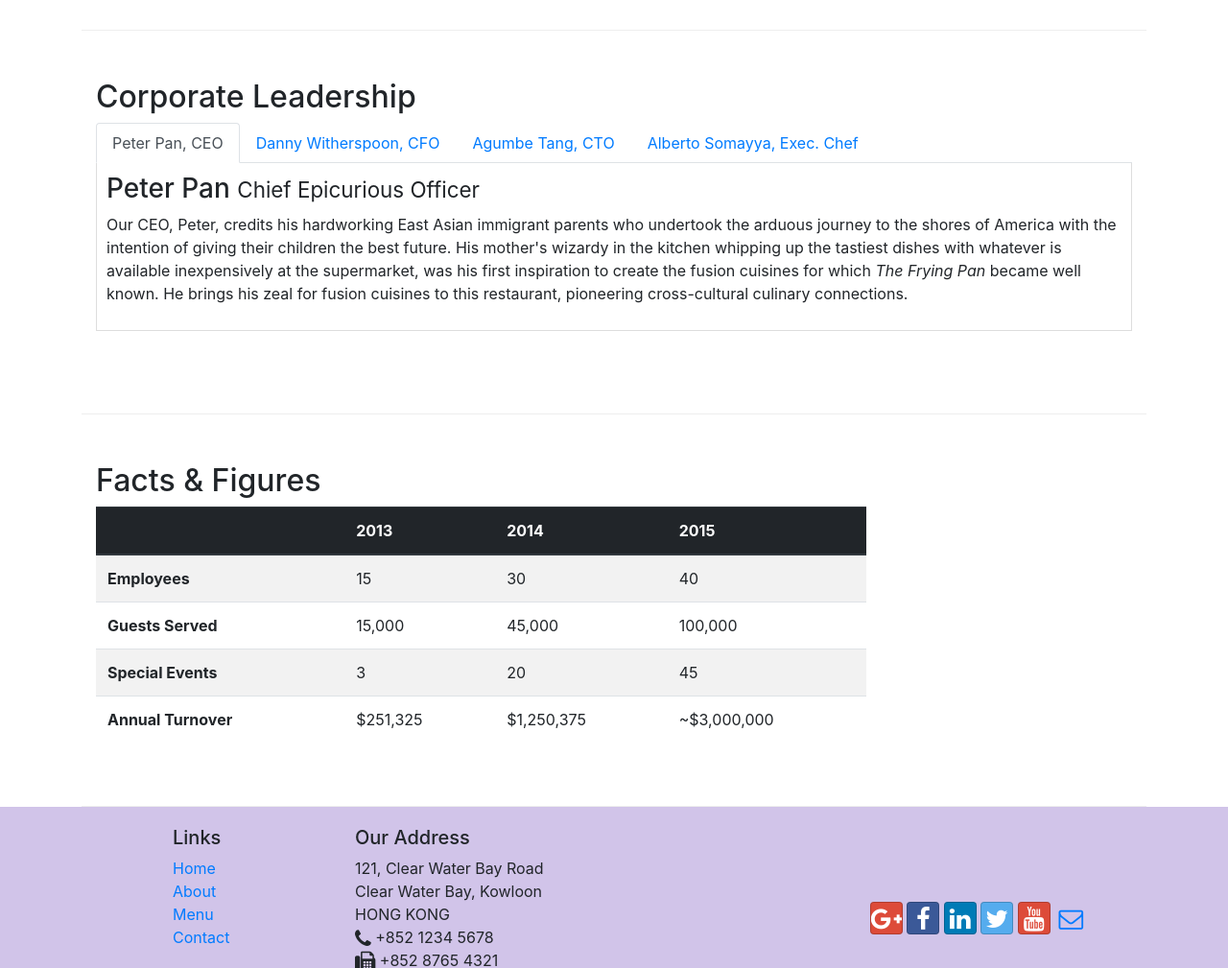
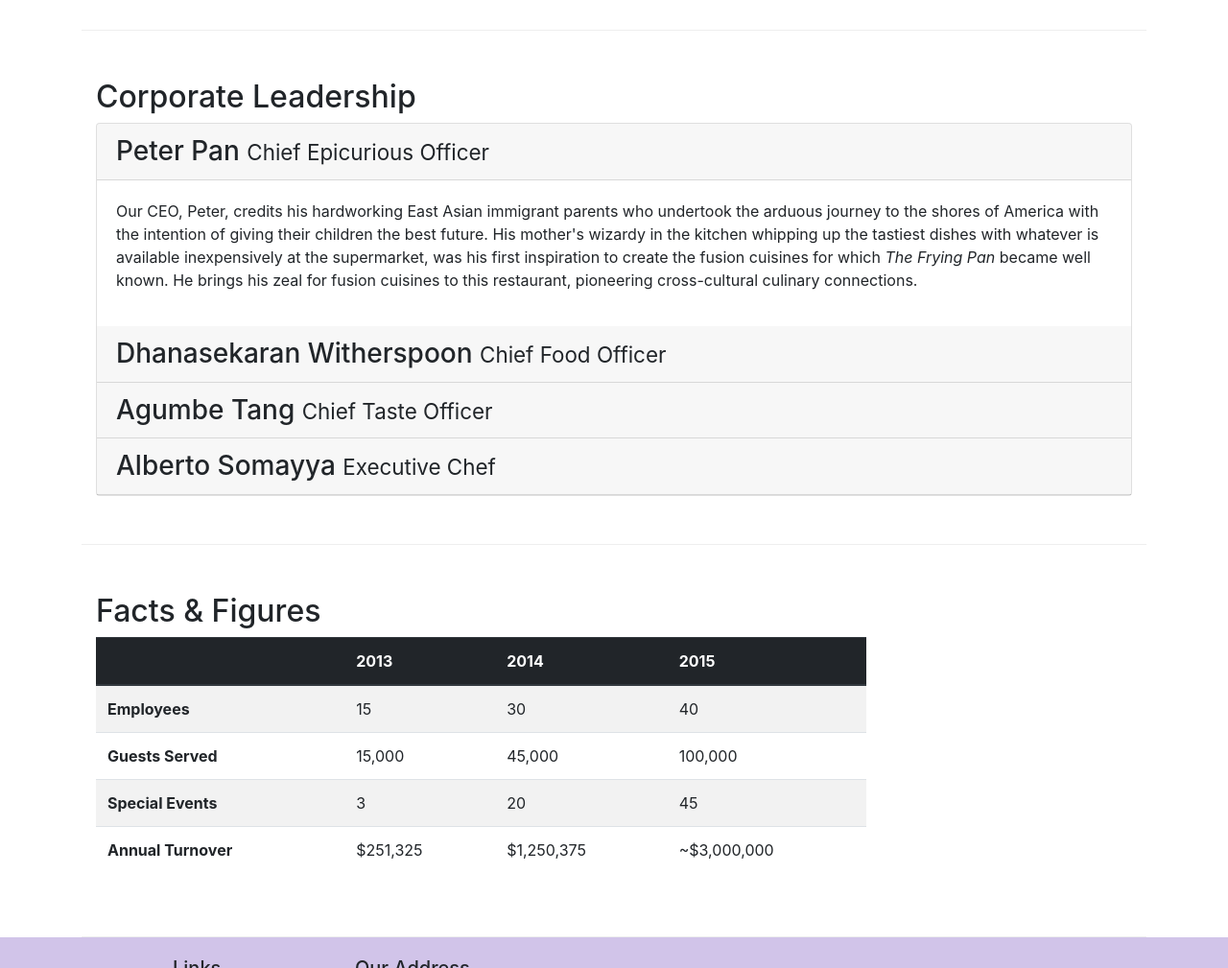
Before and after one commit to dan7sc/bootstrap4_confusion, a website: page aboutus.html in a window 1280 px wide. Shown: the part 940-1949 px from the top of the page at 96% size. Drawn offline with nearby package versions, Linux system fonts and the light colour scheme.

Commit message:
Accordion.

```diff
--- a/aboutus.html
+++ b/aboutus.html
@@ -22,11 +22,11 @@
         <button class="navbar-toggler" type="button" data-toggle="collapse" data-target="#Navbar">
             <span class="navbar-toggler-icon"></span>
         </button>
-            <a class="navbar-brand" href="./index.html"><img src="img/logo.png" height="30" width="41"></a>
+            <a class="navbar-brand mr-auto" href="./index.html"><img src="img/logo.png" height="30" width="41"></a>
             <div class="collapse navbar-collapse" id="Navbar">
                 <ul class="navbar-nav mr-auto">
-                    <li class="nav-item active"><a class="nav-link" href="./index.html"><span class="fa fa-home fa-lg"></span> Home</a></li>
-                    <li class="nav-item"><a class="nav-link" href="#"><span class="fa fa-info fa-lg"></span> About</a></li>
+                    <li class="nav-item"><a class="nav-link" href="./index.html"><span class="fa fa-home fa-lg"></span> Home</a></li>
+                    <li class="nav-item active"><a class="nav-link" href="#"><span class="fa fa-info fa-lg"></span> About</a></li>
                     <li class="nav-item"><a class="nav-link" href="#"><span class="fa fa-list fa-lg"></span> Menu</a></li>
                     <li class="nav-item"><a class="nav-link" href="./contactus.html"><span class="fa fa-address-card fa-lg"></span> Contact</a></li>
                 </ul>
@@ -99,38 +99,56 @@
         <div class="row row-content">
             <div class="col-12">
                 <h2>Corporate Leadership</h2>
-
-                <ul class="nav nav-tabs">
-                    <li class="nav-item">
-                        <a class="nav-link active" href="#peter" role="tab" data-toggle="tab">Peter Pan, CEO</a>
-                    </li>
-                    <li class="nav-item">
-                        <a class="nav-link" href="#danny" role="tab" data-toggle="tab">Danny Witherspoon, CFO</a>
-                    </li>
-                    <li class="nav-item">
-                        <a class="nav-link" href="#agumbe" role="tab" data-toggle="tab">Agumbe Tang, CTO</a>
-                    </li>
-                    <li class="nav-item">
-                        <a class="nav-link" href="#alberto" role="tab" data-toggle="tab">Alberto Somayya, Exec. Chef</a>
-                    </li>
-                </ul>
-
-                <div class="tab-content">
-                    <div role="tabpanel" class="tab-pane fade show active" id="peter">
-                        <h3>Peter Pan <small>Chief Epicurious Officer</small></h3>
+                <div id="accordion">
+                    <div class="card">
+                        <div class="card-header" role="tab" id="peterhead">
+                            <h3 class="mb-0">
+                                <a data-toggle="collapse" data-target="#peter">
+                                    Peter Pan <small>Chief Epicurious Officer</small>
+                                </a>
+                            </h3>
+                        </div>
+                        <div role="tabpanel" class="collapse show" id="peter" data-parent="#accordion">
+                            <div class="card-body">
                                 <p class="d-none d-sm-block">Our CEO, Peter, credits his hardworking East Asian immigrant parents who undertook the arduous journey to the shores of America with the intention of giving their children the best future. His mother's wizardy in the kitchen whipping up the tastiest dishes with whatever is available inexpensively at the supermarket, was his first inspiration to create the fusion cuisines for which <em>The Frying Pan</em> became well known. He brings his zeal for fusion cuisines to this restaurant, pioneering cross-cultural culinary connections.</p>
                             </div>
-                    <div role="tabpanel" class="tab-pane fade show" id="danny">
-                        <h3>Dhanasekaran Witherspoon <small>Chief Food Officer</small></h3>
+                        </div>
+                        <div class="card-header" role="tab" id="dannyhead">
+                            <h3 class="mb-0">
+                                <a data-toggle="collapse" data-target="#danny">
+                                    Dhanasekaran Witherspoon <small>Chief Food Officer</small>
+                                </a>
+                            </h3>
+                        </div>
+                        <div role="tabpanel" class="collapse" id="danny" data-parent="#accordion">
+                            <div class="card-body">
                                 <p class="d-none d-sm-block">Our CFO, Danny, as he is affectionately referred to by his colleagues, comes from a long established family tradition in farming and produce. His experiences growing up on a farm in the Australian outback gave him great appreciation for varieties of food sources. As he puts it in his own words, <em>Everything that runs, wins, and everything that stays, pays!</em></p>
                             </div>
-                    <div role="tabpanel" class="tab-pane fade show" id="agumbe">
-                        <h3>Agumbe Tang <small>Chief Taste Officer</small></h3>
+                        </div>
+                        <div class="card-header" role="tab" id="agumbehead">
+                            <h3 class="mb-0">
+                                <a data-toggle="collapse" data-target="#agumbe">
+                                    Agumbe Tang <small>Chief Taste Officer</small>
+                                </a>
+                            </h3>
+                        </div>
+                        <div role="tabpanel" class="collapse" id="agumbe" data-parent="#accordion">
+                            <div class="card-body">
                                 <p class="d-none d-sm-block">Blessed with the most discerning gustatory sense, Agumbe, our CTO, personally ensures that every dish that we serve meets his exacting tastes. Our chefs dread the tongue lashing that ensues if their dish does not meet his exacting standards. He lives by his motto, <em>You click only if you survive my lick.</em></p>
                             </div>
-                    <div role="tabpanel" class="tab-pane fade show" id="alberto">
-                        <h3>Alberto Somayya <small>Executive Chef</small></h3>
+                        </div>
+                        <div class="card-header" role="tab" id="albertohead">
+                            <h3 class="mb-0">
+                                <a data-toggle="collapse" data-target="#alberto">
+                                    Alberto Somayya <small>Executive Chef</small>
+                                </a>
+                            </h3>
+                        </div>
+                        <div role="tabpanel" class="collapse" id="alberto" data-parent="#accordion">
+                            <div class="card-body">
                                 <p class="d-none d-sm-block">Award winning three-star Michelin chef with wide International experience having worked closely with whos-who in the culinary world, he specializes in creating mouthwatering Indo-Italian fusion experiences. He says, <em>Put together the cuisines from the two craziest cultures, and you get a winning hit! Amma Mia!</em></p>
+                            </div>
+                        </div>
                     </div>
                 </div>
             </div>
```
Also changed, not shown: contactus.html (+1 -1 lines), index.html (+1 -1 lines). Lines whose indentation alone changed are shown as unchanged.
